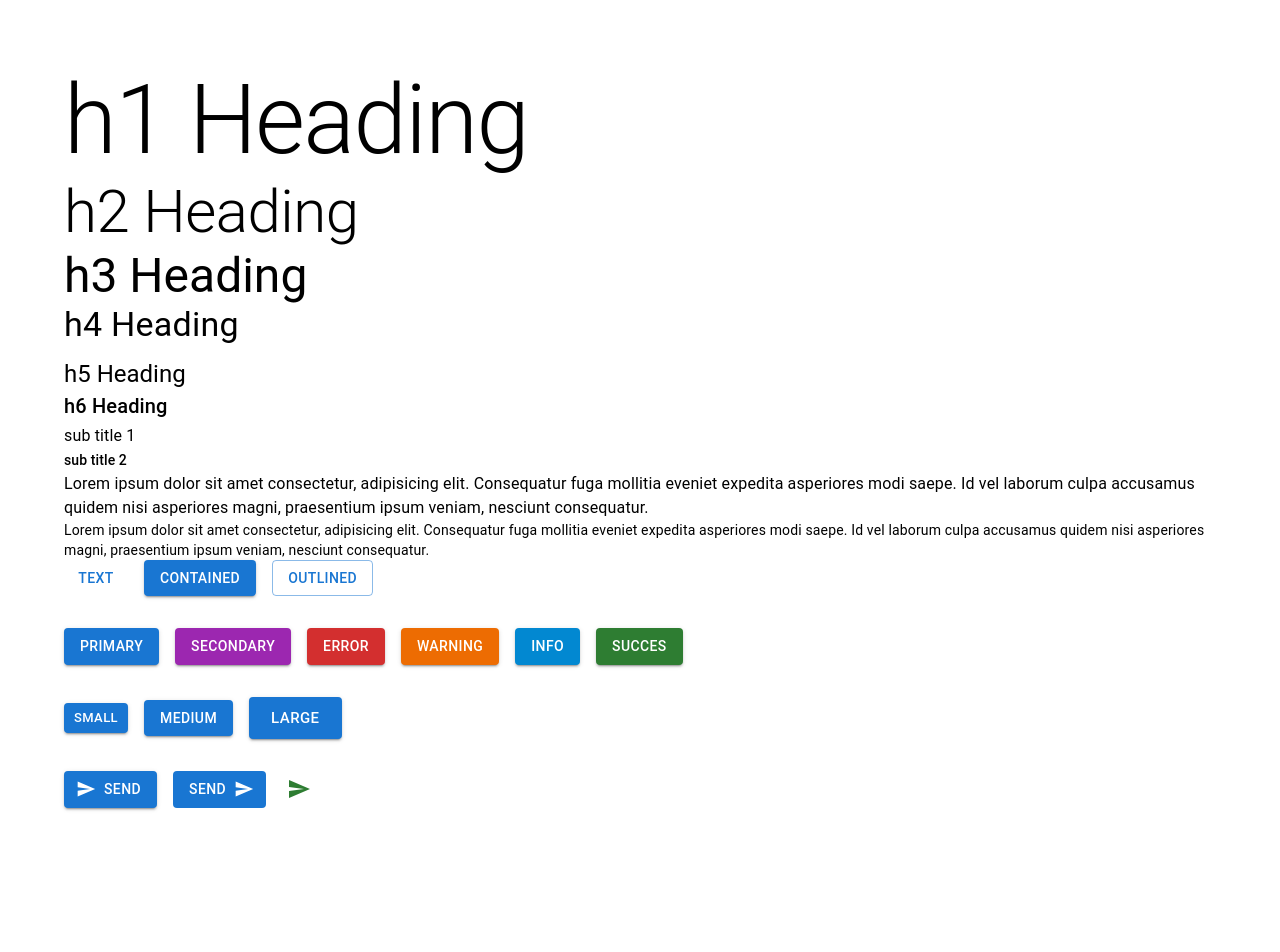
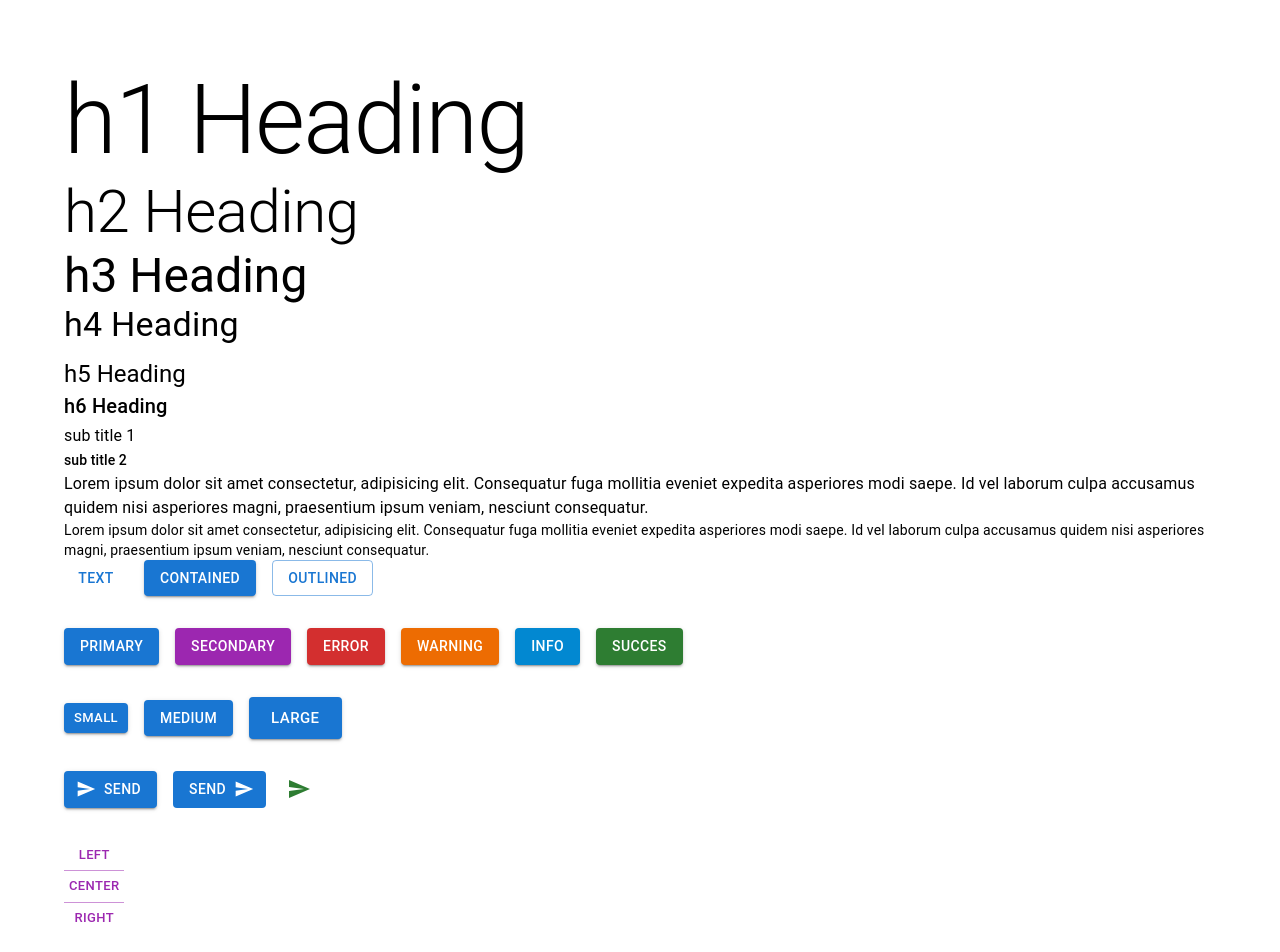
Before and after one commit to keemdb/react-mui, a React (Create React App) app: page / in a window 1280 px wide. Shown: the top 952 px of the page. Before the commit the page ends 872 px from the top, so only its background shows below. Built offline with nearby package versions, Linux system fonts and the light colour scheme.

Commit message:
button group 스터디완료

```diff
--- a/src/components/MuiButton.tsx
+++ b/src/components/MuiButton.tsx
@@ -1,34 +1,93 @@
-import { Stack, Button, IconButton } from "@mui/material"
+import { Stack, Button, IconButton, ButtonGroup } from "@mui/material"
+
 import SendIcon from "@mui/icons-material/Send"
 
+
+
 export const MuiButton = () => {
+
  return (
+
   <Stack spacing={4}>
+
     <Stack spacing={2} direction='row'>
+
       <Button variant="text" href='http://google.com'>Text</Button>
+
       <Button variant="contained">Contained</Button>
+
       <Button variant="outlined">Outlined</Button>
+
     </Stack>
+
     <Stack spacing={2} direction='row'>
+
       <Button variant="contained" color="primary">primary</Button>
+
       <Button variant="contained" color="secondary">secondary</Button>
+
       <Button variant="contained" color="error">error</Button>
+
       <Button variant="contained" color="warning">warning</Button>
+
       <Button variant="contained" color="info">info</Button>
+
       <Button variant="contained" color="success">succes</Button>
+
     </Stack>
+
     <Stack display="block" spacing={2} direction="row">
+
       <Button variant="contained" size="small">small</Button>
+
       <Button variant="contained" size="medium">medium</Button>
+
       <Button variant="contained" size="large">large</Button>
+
     </Stack>
+
     <Stack spacing={2} direction="row">
+
       <Button variant="contained" startIcon={<SendIcon/>} disableRipple onClick={()=>{alert('test')}}>Send</Button>
+
       <Button variant="contained" endIcon={<SendIcon/>} disableElevation>Send</Button>
+
       <IconButton aria-label="send" color="success" size="small">
+
         <SendIcon/>
+
       </IconButton>
+
     </Stack>
+
+    <Stack direction='row'>
+
+      <ButtonGroup
+
+        variant="text"
+
+        orientation="vertical"
+
+        size="small"
+
+        color="secondary"
+
+        aria-label="alignment button group"
+
+      >
+
+        <Button onClick={()=>{ alert('left')}}>left</Button>
+
+        <Button>center</Button>
+
+        <Button>right</Button>
+
+      </ButtonGroup>
+
     </Stack>
+
+  </Stack>
+
  )
+
 }
```
Also changed, not shown: 2 other files (tests, documents, lock files or other folders). Lines whose indentation alone changed are shown as unchanged.
